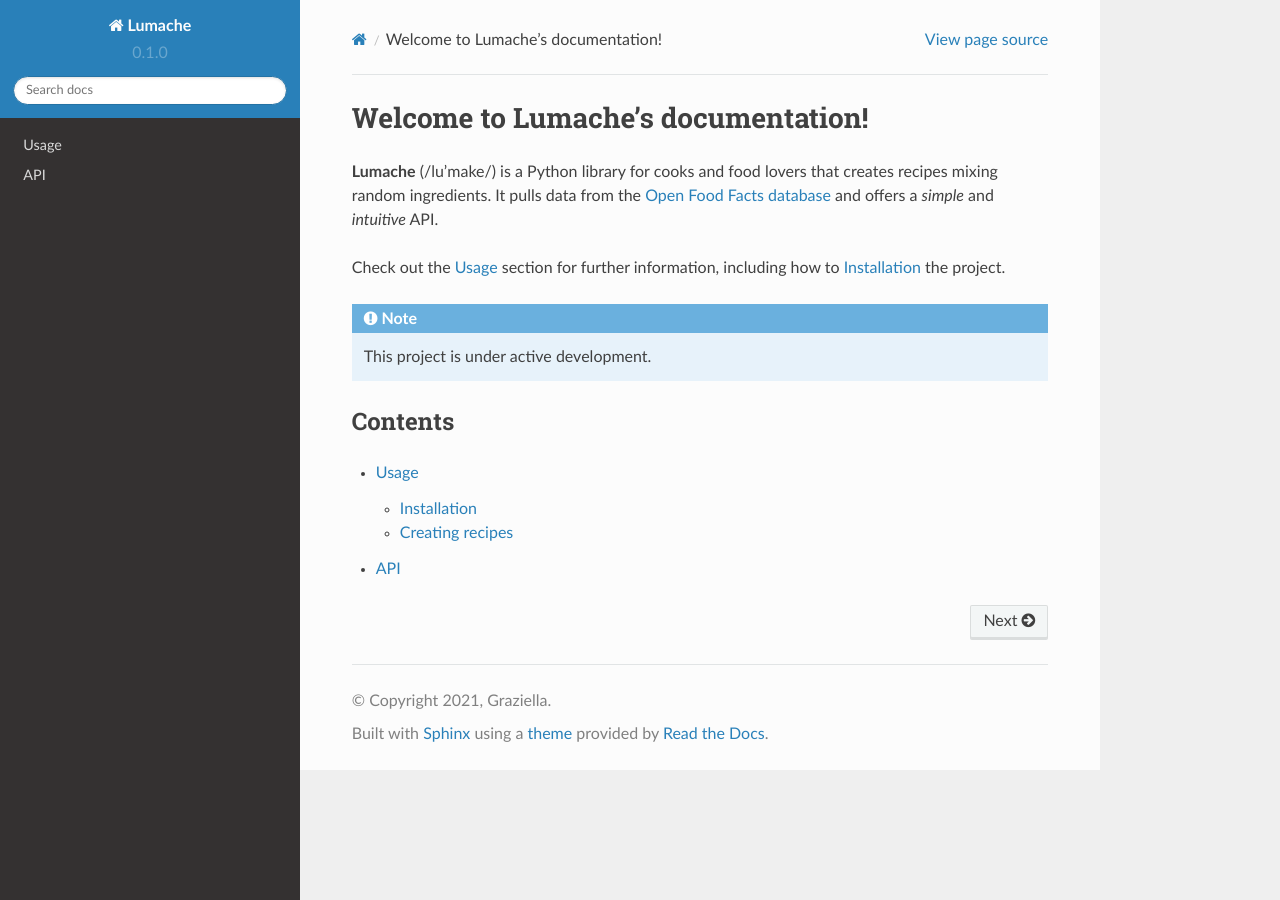
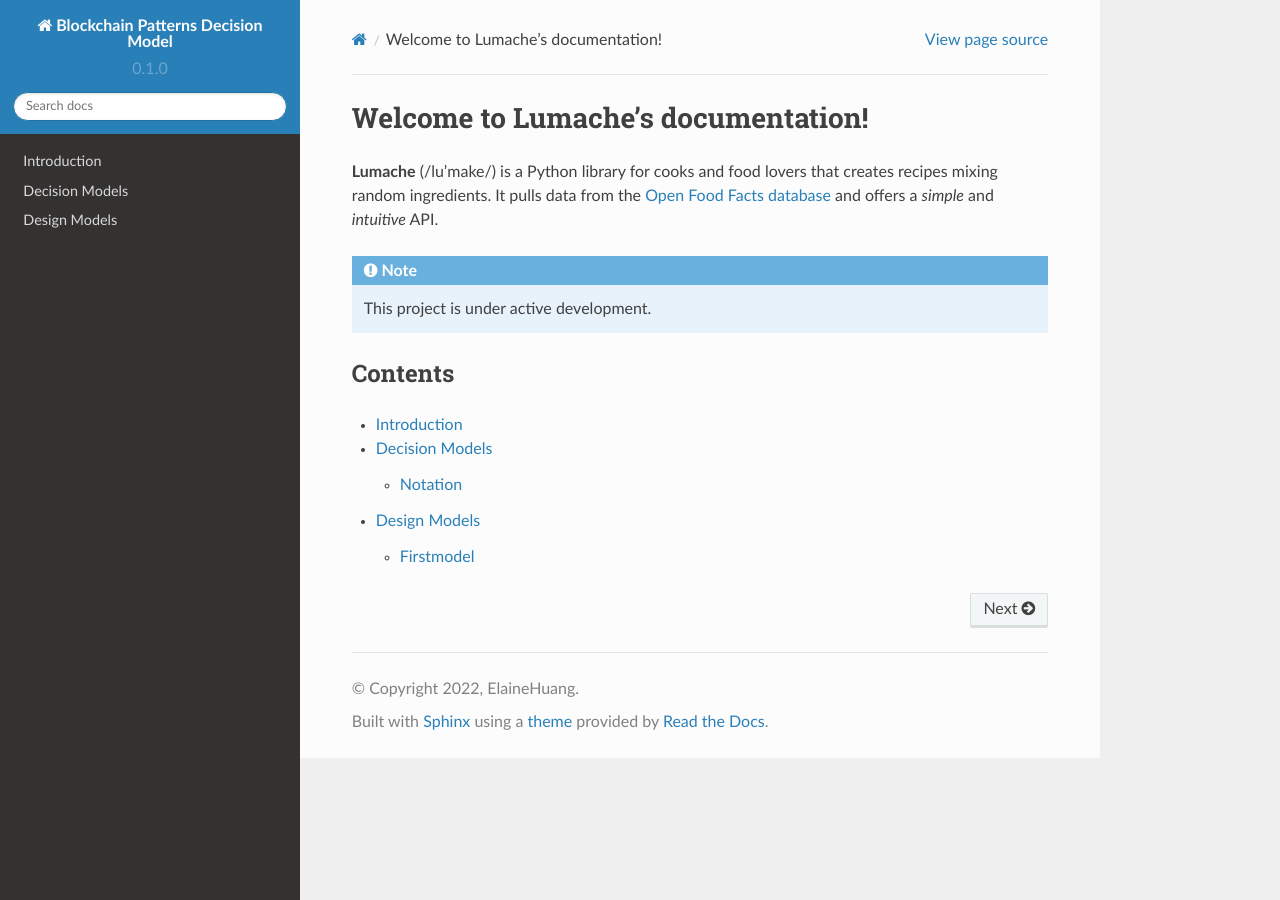
Before and after one commit to YiZero10/blc-pattern-decisionmodel, a Sphinx documentation site: the page built from docs/source/index.rst, in a window 1280 px wide. Built offline with Sphinx 7.4.7 and the Read the Docs theme 2.0.0, drawn with Linux system fonts in a browser that asks for light colours.

Commit message:
Initial commit

```diff
--- a/docs/source/conf.py
+++ b/docs/source/conf.py
@@ -2,9 +2,9 @@
 
 # -- Project information
 
-project = 'Lumache'
-copyright = '2021, Graziella'
-author = 'Graziella'
+project = 'Blockchain Patterns Decision Model'
+copyright = '2022, ElaineHuang'
+author = 'ElaineHuang'
 
 release = '0.1'
 version = '0.1.0'
@@ -17,6 +17,7 @@
     'sphinx.ext.autodoc',
     'sphinx.ext.autosummary',
     'sphinx.ext.intersphinx',
+    'myst_parser',
 ]
 
 intersphinx_mapping = {
--- /dev/null
+++ b/docs/source/decision-models.rst
@@ -0,0 +1,7 @@
+Decision Models
+===================================
+
+.. toctree::
+  :maxdepth: 1
+
+  /decision_models/notation
--- /dev/null
+++ b/docs/source/decision_models/notation.rst
@@ -0,0 +1,6 @@
+Notation
+===================================
+
+Chapter 1
+-----------------------------------
+.. image:: ../images/notation.png
--- /dev/null
+++ b/docs/source/design-patterns.rst
@@ -0,0 +1,7 @@
+Design Models
+===================================
+
+.. toctree::
+  :maxdepth: 1
+
+  /design_patterns/firstmodel
--- /dev/null
+++ b/docs/source/design_patterns/firstmodel.rst
@@ -0,0 +1,2 @@
+Firstmodel
+===================================
--- a/docs/source/index.rst
+++ b/docs/source/index.rst
@@ -6,8 +6,8 @@
 It pulls data from the `Open Food Facts database <https://world.openfoodfacts.org/>`_
 and offers a *simple* and *intuitive* API.
 
-Check out the :doc:`usage` section for further information, including
-how to :ref:`installation` the project.
+.. Check out the :doc:`usage` section for further information, including
+.. how to :ref:`installation` the project.
 
 .. note::
 
@@ -17,6 +17,8 @@
 --------
 
 .. toctree::
+   :maxdepth: 2
 
-   usage
-   api
+   introduction
+   decision-models
+   design-patterns
--- /dev/null
+++ b/docs/source/introduction.rst
@@ -0,0 +1,2 @@
+Introduction
+===================================
```
Also changed, not shown: docs/source/api.rst (deleted, +0 -7 lines), docs/source/usage.rst (deleted, +0 -33 lines), docs/source/images/notation.png (added), 3 other files.
